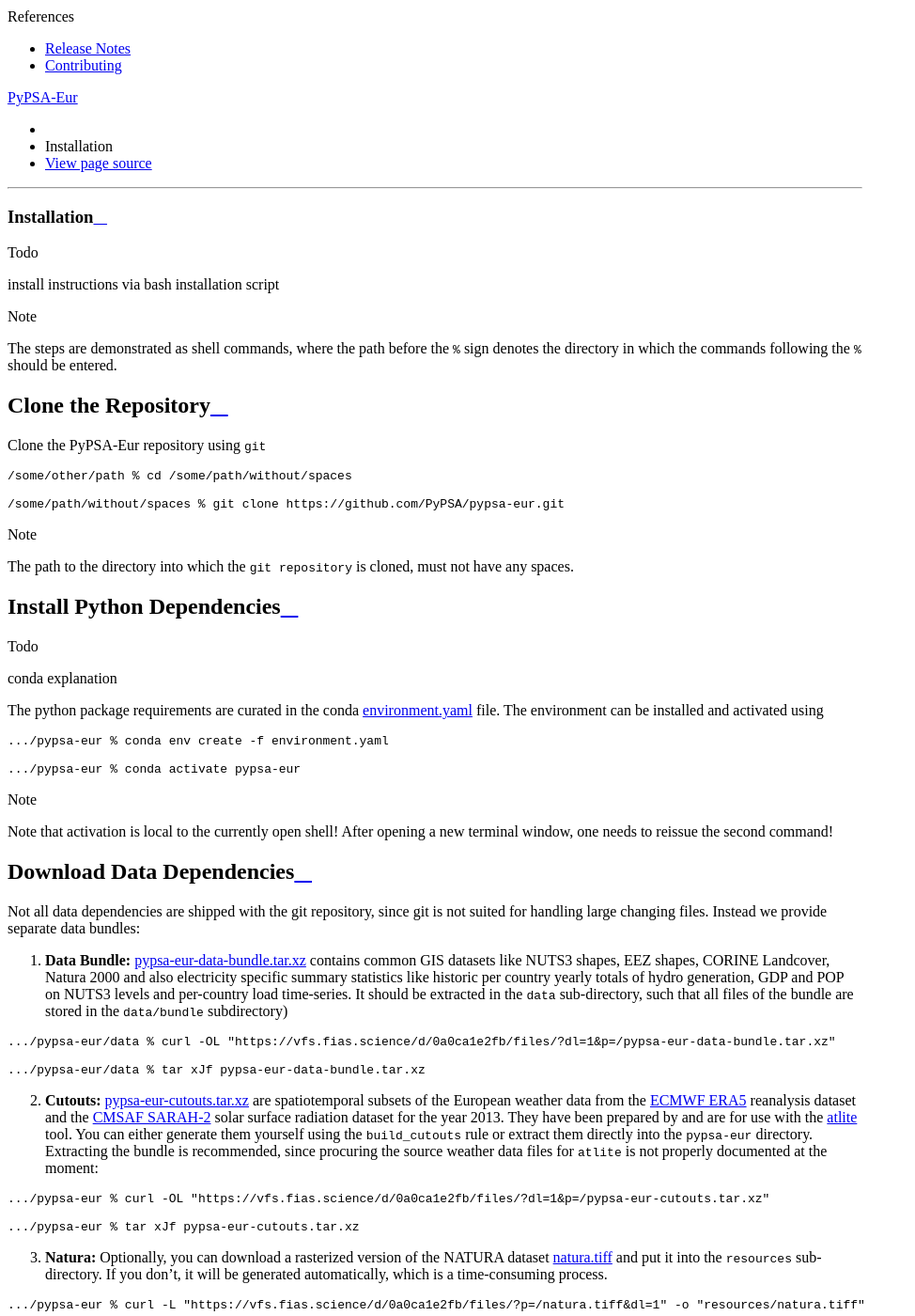
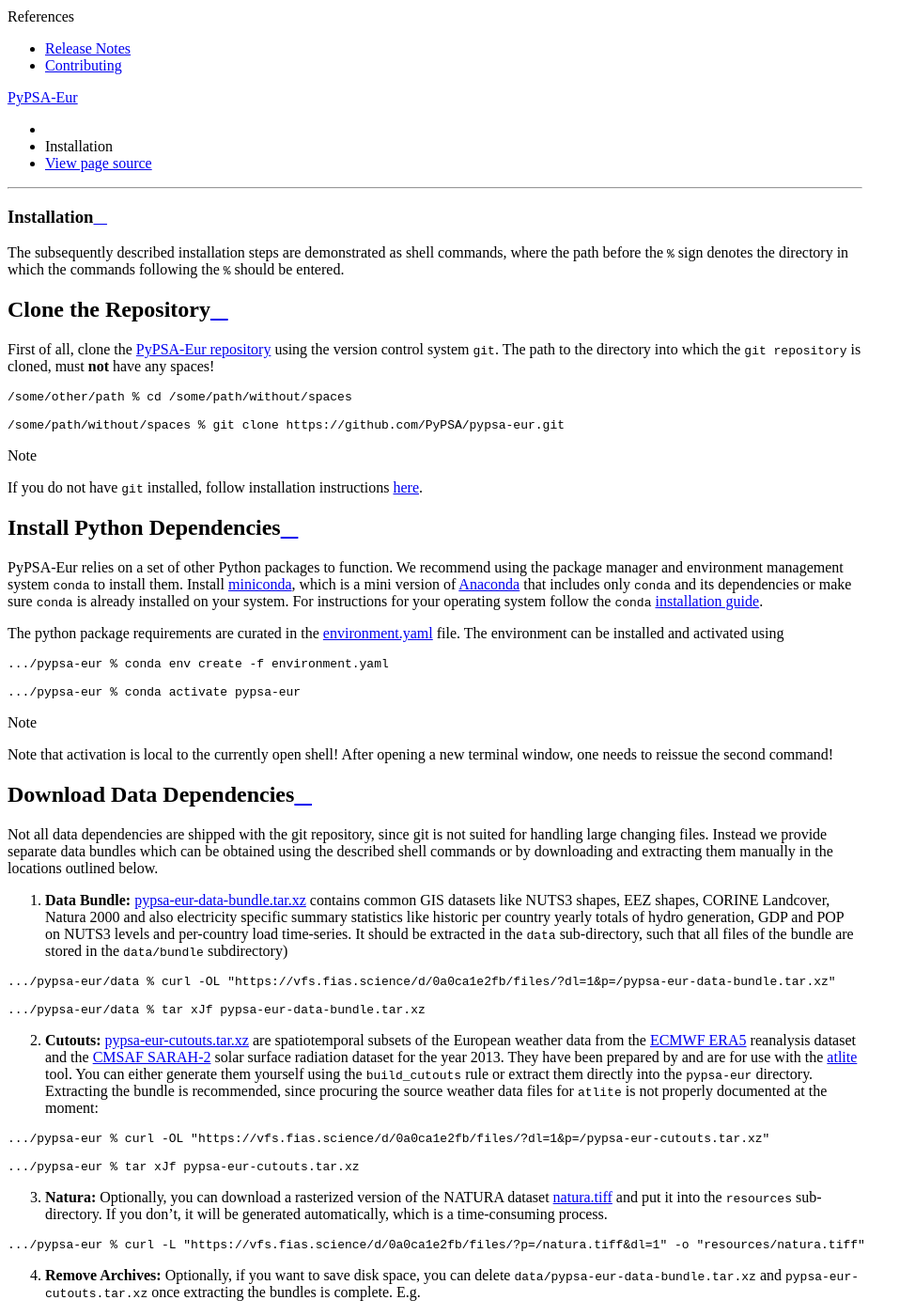
Before and after one commit to PyPSA/PyPSA, a Sphinx documentation site: the page built from doc/installation.rst, in a window 1280 px wide and 1400 px high, scrolled down 388 px. Shown: the whole window at 94% size, without its empty margins (0-974 px from the left). Built offline with Sphinx 7.4.7 and the Read the Docs theme 2.0.0, drawn with Linux system fonts in a browser that asks for light colours; some of the changed text lies outside the part shown.

Commit message:
clarify solver installation

```diff
--- a/doc/installation.rst
+++ b/doc/installation.rst
@@ -4,16 +4,14 @@
 Installation
 ##########################################
 
-.. todo:: install instructions via bash installation script
-
-.. note::
-    The steps are demonstrated as shell commands, where the path before the ``%`` sign denotes the
-    directory in which the commands following the ``%`` should be entered.
+The subsequently described installation steps are demonstrated as shell commands, where the path before the ``%`` sign denotes the
+directory in which the commands following the ``%`` should be entered.
 
 Clone the Repository
 ====================
 
-Clone the PyPSA-Eur repository using ``git``
+First of all, clone the `PyPSA-Eur repository <https://github.com/PyPSA/pypsa-eur>`_ using the version control system ``git``.
+The path to the directory into which the ``git repository`` is cloned, must **not** have any spaces!
 
 .. code:: bash
 
@@ -22,17 +20,19 @@
     /some/path/without/spaces % git clone https://github.com/PyPSA/pypsa-eur.git
 
 .. note::
-    The path to the directory into which the ``git repository`` is cloned,
-    must not have any spaces.
+    If you do not have ``git`` installed, follow installation instructions `here <https://git-scm.com/book/en/v2/Getting-Started-Installing-Git>`_.
 
 .. _deps:
 
 Install Python Dependencies
 ===============================
 
-.. todo:: conda explanation
+PyPSA-Eur relies on a set of other Python packages to function.
+We recommend using the package manager and environment management system ``conda`` to install them.
+Install `miniconda <https://docs.conda.io/en/latest/miniconda.html>`_, which is a mini version of `Anaconda <https://www.anaconda.com/>`_ that includes only ``conda`` and its dependencies or make sure ``conda`` is already installed on your system.
+For instructions for your operating system follow the ``conda`` `installation guide <https://docs.conda.io/projects/conda/en/latest/user-guide/install/>`_.
 
-The python package requirements are curated in the conda `environment.yaml <https://github.com/PyPSA/pypsa-eur/blob/master/environment.yaml>`_ file.
+The python package requirements are curated in the `environment.yaml <https://github.com/PyPSA/pypsa-eur/blob/master/environment.yaml>`_ file.
 The environment can be installed and activated using
 
 .. code:: bash
@@ -43,15 +43,18 @@
 
 .. note::
     Note that activation is local to the currently open shell!
-    After opening a new terminal window,
-    one needs to reissue the second command!
+    After opening a new terminal window, one needs to reissue the second command!
 
 .. _data:
 
 Download Data Dependencies
 ==============================
 
-Not all data dependencies are shipped with the git repository, since git is not suited for handling large changing files. Instead we provide separate data bundles:
+Not all data dependencies are shipped with the git repository,
+since git is not suited for handling large changing files.
+Instead we provide separate data bundles which can be obtained
+using the described shell commands or by downloading and
+extracting them manually in the locations outlined below.
 
 1. **Data Bundle:** `pypsa-eur-data-bundle.tar.xz <https://vfs.fias.science/d/0a0ca1e2fb/files/?p=/pypsa-eur-data-bundle.tar.xz>`_ contains common GIS datasets like NUTS3 shapes, EEZ shapes, CORINE Landcover, Natura 2000 and also electricity specific summary statistics like historic per country yearly totals of hydro generation, GDP and POP on NUTS3 levels and per-country load time-series. It should be extracted in the ``data`` sub-directory, such that all files of the bundle are stored in the ``data/bundle`` subdirectory)
 
@@ -86,6 +89,22 @@
 Install a Solver
 ================
 
-Default choice for the solver is Gurobi (freely available under academic license) or CPLEX. If you want to go fully opensource the CBC solver (https://projects.coin-or.org/Cbc) can be used. To install CBC run ::
+PyPSA passes the PyPSA-Eur network model to an external solver for performing a total annual system cost minimization with optimal power flow.
+PyPSA is known to work with the free software
 
-    conda install -c conda-forge coincbc
+- `Cbc <https://projects.coin-or.org/Cbc#DownloadandInstall>`_
+- `GLPK <https://www.gnu.org/software/glpk/>`_ (`WinGLKP <http://winglpk.sourceforge.net/>`_)
+
+and the non-free, commercial software (for which free academic licenses are available)
+
+- `Gurobi <https://www.gurobi.com/documentation/8.1/remoteservices/installation.html>`_
+- `CPLEX <https://www.ibm.com/products/ilog-cplex-optimization-studio>`_
+
+and any other solver that works with the underlying modelling framework `Pyomo <http://www.pyomo.org/>`_. For installation instructions of these solvers for your operating system, follow the links above.
+
+.. seealso::
+    `Getting a solver in the PyPSA documentation <https://pypsa.readthedocs.io/en/latest/installation.html#getting-a-solver-for-linear-optimisation>`_
+
+.. note::
+    Commercial solvers such as Gurobi and CPLEX currently significantly outperform open-source solvers for large-scale problems.
+    It might be the case that you can only retrieve solutions by using a commercial solver.
--- a/doc/simplification.rst
+++ b/doc/simplification.rst
@@ -4,7 +4,7 @@
 Simplifying Networks
 ##########################################
 
-The simplification ``snakemake`` rule prepare approximations of the full model, in which it is computationally viable to co-optimize generation, storage and transmission capacities.
+The simplification ``snakemake`` rules prepare **approximations** of the full model, for which it is computationally viable to co-optimize generation, storage and transmission capacities.
 
 - ``simplify_network`` transforms the transmission grid to a 380 kV only equivalent network, while
 - ``cluster_network`` uses a `k-means <https://en.wikipedia.org/wiki/K-means_clustering>`_ based clustering technique to partition the network into a given number of zones and then reduce the network to a representation with one bus per zone.
```
